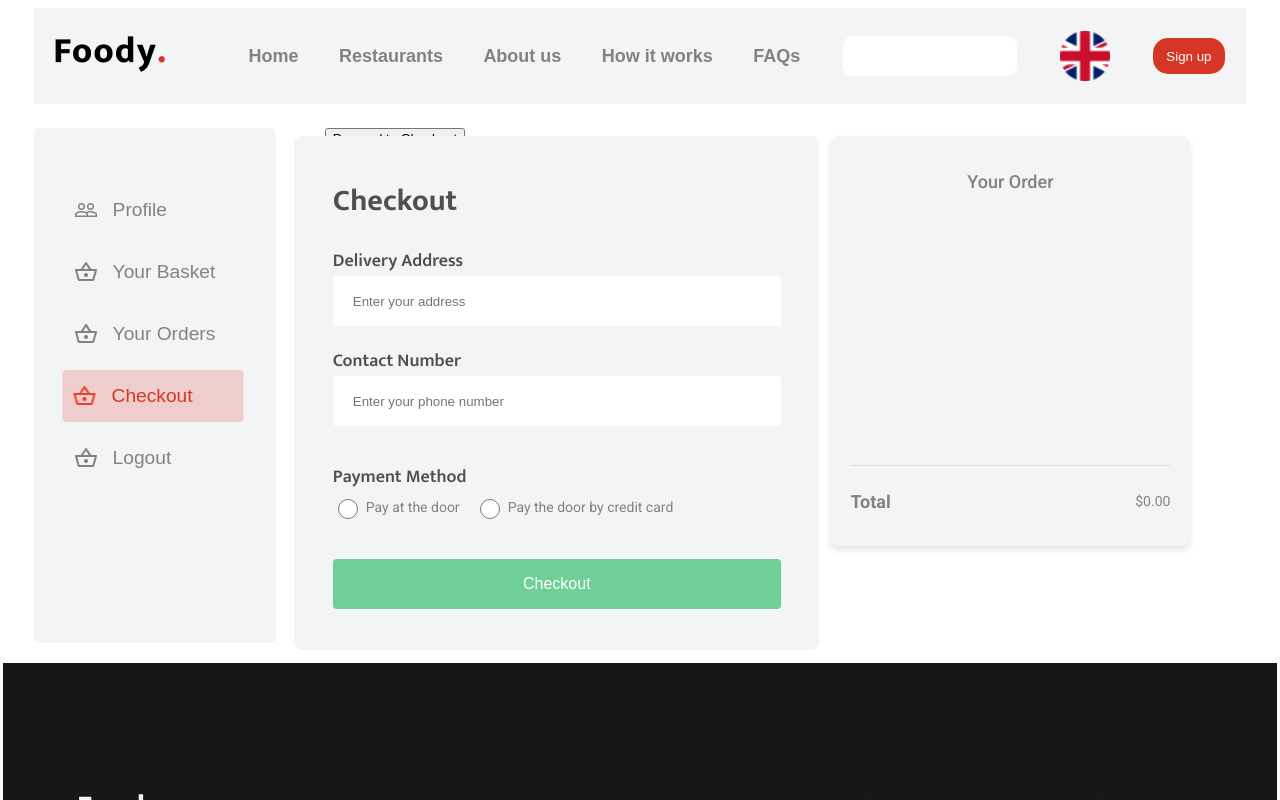
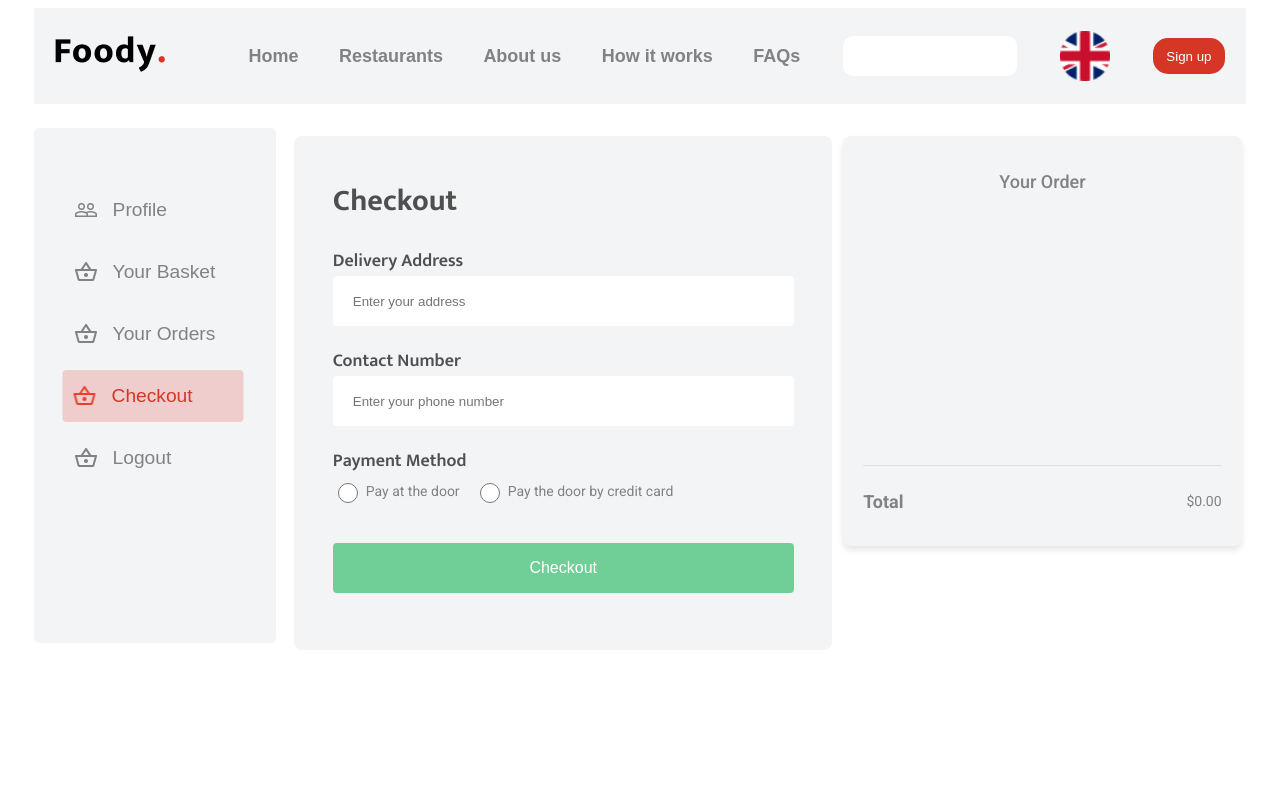
Before and after one commit to Rufat239/foody_client, a React (Create React App) app: page /checkoutPage in a window 1280 px wide. Shown: the top 800 px of the page. Built offline with nearby package versions, Linux system fonts and the light colour scheme.

Commit message:
changes some css codes

```diff
--- a/src/components/CheckOut/Checkout.jsx
+++ b/src/components/CheckOut/Checkout.jsx
@@ -6,10 +6,7 @@ import '../../style/checkout.css'
 import { v4 } from 'uuid';
 import postCheckoutDatas from '../../service/checkout/postCheckout';
 
-let orderIdCounter = Math.floor(Math.random() * 5000);
-function generateId() {
-    return ++orderIdCounter;
-}
+
 function Checkout({ onOrderComplete }) {
     const dispatch = useDispatch();
     const basketItems = useSelector(state => state.basket.basketItems);
@@ -45,6 +42,11 @@ function Checkout({ onOrderComplete }) {
         onOrderComplete(newOrder);
 
     };
+
+    const handleContactNumberInput = (e) => {
+        const value = e.target.value.replace(/\D/g, '');
+        setContactNumber(value);
+    };
     return (
         <div>
             <div className='mobile-edit'>
@@ -53,16 +55,33 @@ function Checkout({ onOrderComplete }) {
                     <label className='heading-of-inputs' htmlFor="">Delivery Address</label>
                     <input type="text" className="input-checkout-page" placeholder='Enter your address' value={deliveryAddress} onChange={(e) => setDeliveryAddress(e.target.value)} />
                     <label className='heading-of-inputs' htmlFor="">Contact Number</label>
-                    <input type="text" className="input-checkout-page" placeholder='Enter your phone number' value={contactNumber} onChange={(e) => setContactNumber(e.target.value)} />
-                    <p c></p>
+                    <input type="tel"  className="input-checkout-page" placeholder='Enter your phone number' value={contactNumber} onChange={handleContactNumberInput} />
                     <label className='heading-of-inputs' htmlFor="">Payment Method</label>
                     <div className="radio-group-checkout">
-                        <div className='payment-checkout'>
-                            <input type="radio" name="payment" value="Cash on Delivery" checked={paymentMethod === 'Cash on Delivery'} onChange={() => setPaymentMethod('Cash on Delivery')} />
+                        <div
+                            className={`payment-checkout ${paymentMethod === 'Cash on Delivery' ? 'active' : ''}`}
+                            onClick={() => setPaymentMethod('Cash on Delivery')}
+                        >
+                            <input
+                                type="radio"
+                                name="payment"
+                                value="Cash on Delivery"
+                                checked={paymentMethod === 'Cash on Delivery'}
+                                readOnly
+                            />
                             <p>Pay at the door</p>
                         </div>
-                        <div className='payment-checkout'>
-                            <input type="radio" name="payment" value="Pay by Card" checked={paymentMethod === 'Pay by Card'} onChange={() => setPaymentMethod('Pay by Card')} />
+                        <div
+                            className={`payment-checkout ${paymentMethod === 'Pay by Card' ? 'active' : ''}`}
+                            onClick={() => setPaymentMethod('Pay by Card')}
+                        >
+                            <input
+                                type="radio"
+                                name="payment"
+                                value="Pay by Card"
+                                checked={paymentMethod === 'Pay by Card'}
+                                readOnly
+                            />
                             <p>Pay the door by credit card</p>
                         </div>
                     </div>
--- a/src/components/CheckoutOrders/CheckoutOrderts.jsx
+++ b/src/components/CheckoutOrders/CheckoutOrderts.jsx
@@ -10,15 +10,7 @@ function CheckoutOrders() {
     const totalPrice = useSelector(state => state.basket.totalPrice);
     const navigate = useNavigate();
 
-    const handleCheckout = () => {
 
-        if (basketItems.length === 0) {
-            alert('Sepetiniz boş!');
-            return;
-        }
-
-        navigate('/checkoutPage');
-    }
 
     return (
         <div>
@@ -50,9 +42,9 @@ function CheckoutOrders() {
                 </div>
 
                 <div className="checkout-btn-container">
-                    <button onClick={handleCheckout} className="checkout-btn">
+                    {/* <button onClick={handleCheckout} className="checkout-btn">
                         Proceed to Checkout
-                    </button>
+                    </button> */}
                 </div>
             </div>
         </div>
--- a/src/pages/CheckoutPage.jsx
+++ b/src/pages/CheckoutPage.jsx
@@ -12,7 +12,7 @@ function CheckoutPage() {
 
   };
   return (
-    <div style={{ display: "flex", marginTop: "2%", columnGap: "2%" }} >
+    <div style={{ display: "flex", marginTop: "2%", columnGap: "2%", marginBottom: "17%" }} >
       <Sidebar />
       {!orderReceived && (
         <>
--- a/src/style/checkout.css
+++ b/src/style/checkout.css
@@ -4,7 +4,7 @@
     position: absolute;
     top: 17%;
     left: 23%;
-    width: 35%;
+    width: 36%;
     height: 474px;
     padding: 20px;
     border: 1px solid #ccc;
@@ -42,17 +42,18 @@
 }
 
 .radio-group-checkout {
+    appearance: none;
+    -webkit-appearance: none;
     display: flex;
-    /* justify-content: ; */
+    align-items: center;
     height: 30px;
-    /* margin-bottom: 20px; */
     gap: 15px;
-    /* margin-right: 13.4rem; */
     color: #828282;
     font-family: Roboto;
     font-size: 14px;
     font-weight: 400;
 }
+
 
 .payment-checkout {
     display: flex;
@@ -63,6 +64,10 @@
 .payment-checkout:hover {
     color: #6FCF97;
 }
+
+.payment-checkout.active {
+    color: #6FCF97;
+  }
 
 .checkout-button-checkout-page {
     width: 100%;
@@ -125,8 +130,10 @@
         background-color: #FFFFFF;
     }
 
-    .checkout-container-heading{
+    .checkout-container-heading {
         display: none;
 
     }
+
+
 }
--- a/src/style/checkoutorder.css
+++ b/src/style/checkoutorder.css
@@ -5,7 +5,7 @@
 }
 
 .card-checkout-order {
-    width: 25%;
+    width: 28%;
     height: 370px;
     background-color: #F3F4F6;
     border-radius: 8px;
@@ -16,7 +16,7 @@
     justify-content: space-between;
     position: absolute;
     top: 17%;
-    right: 7%;
+    right: 3%;
     max-height: 370px;
     overflow-y: auto;
 }
@@ -25,7 +25,7 @@
     display: flex;
     flex-direction: column;
     gap: 23px;
-    flex-grow: 1;
+    /* flex-grow: 1; */
     overflow-y: auto;
 }
 
@@ -61,6 +61,7 @@
 .order-list-checkout-page p {
     margin: 5px 0;
     color: #828282;
+    font-size: 10px;
 }
 
 
@@ -166,4 +167,8 @@
     .header-checkout-order {
         text-align: left;
     }
+
+    .total{
+        background-color: #fff;
+    }
 }
--- a/src/style/orderReceived.css
+++ b/src/style/orderReceived.css
@@ -25,7 +25,7 @@
 
 .order-received-image-box img {
     animation: rotateIn;
-    animation-duration: 0.8s;
+    animation-duration: 0.6s;
 }
 
 .order-received-container h1 {
```
